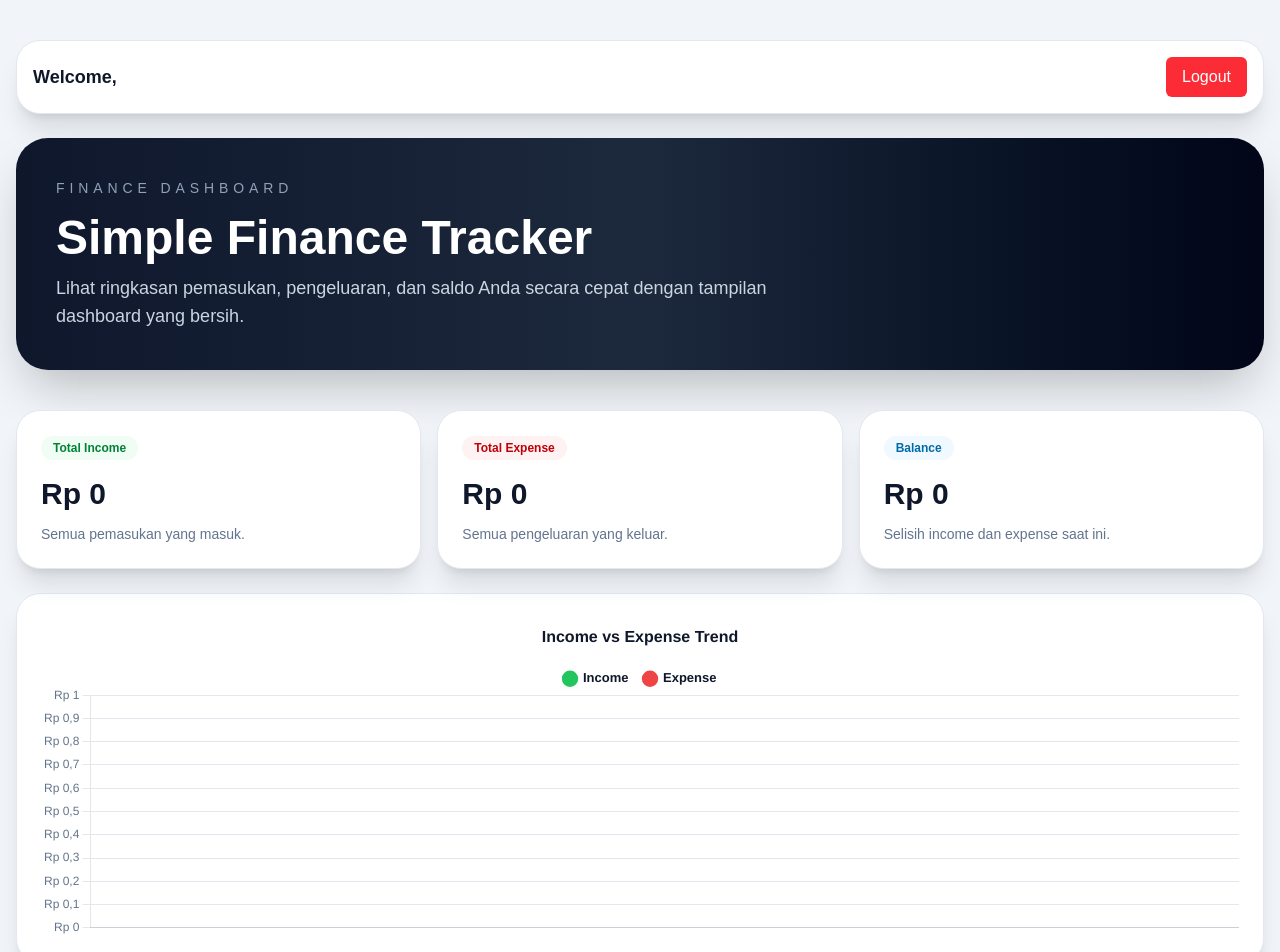
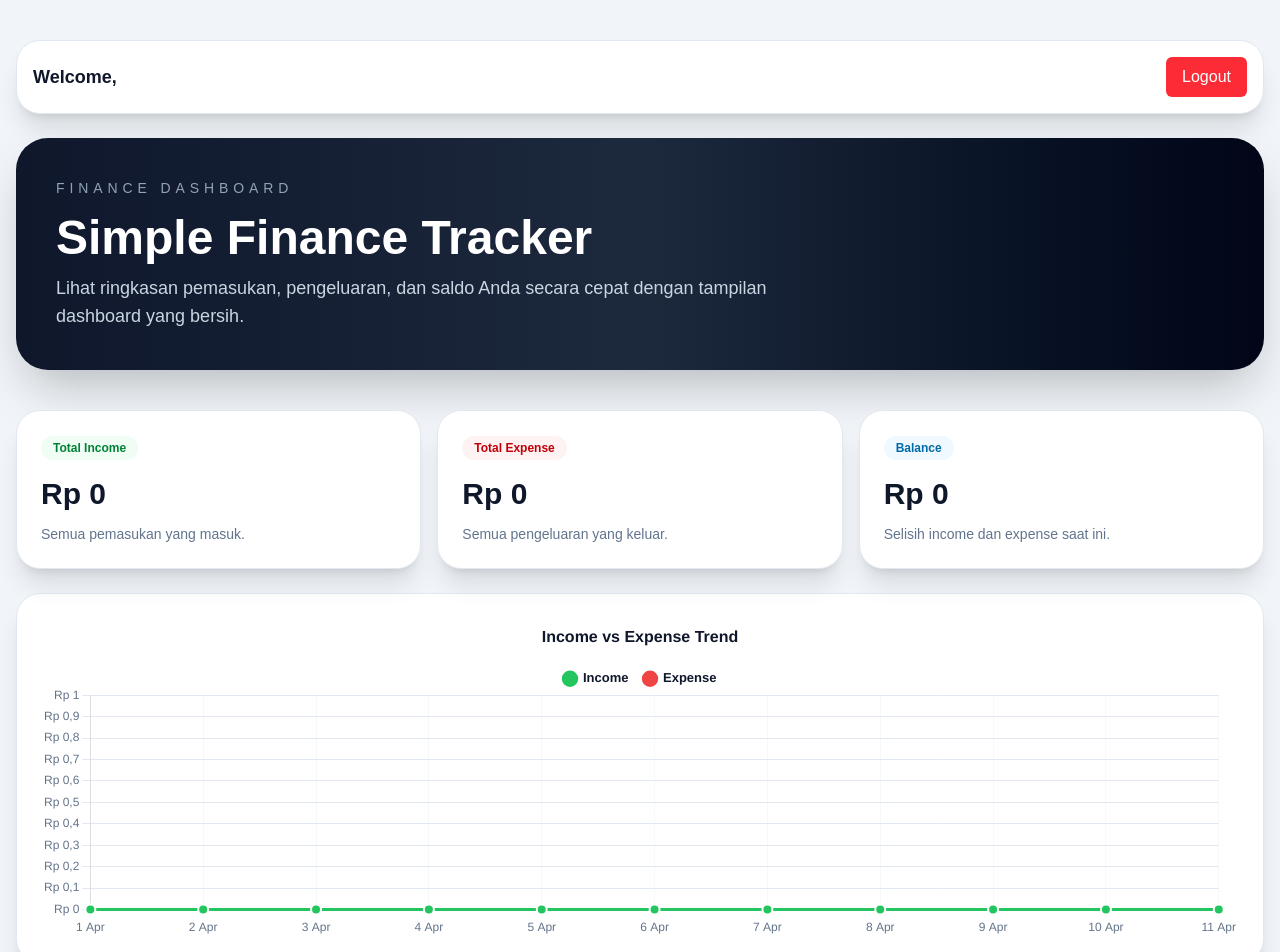
Before and after one commit to Latifcanon047/Tugas-vibe-code, a Next.js app: page /dashboard in a window 1280 px wide. Shown: the top 952 px of the page. Built offline with nearby package versions, Linux system fonts and the light colour scheme; no server answers.

Commit message:
perbaikan login

```diff
--- a/src/components/TransactionChart.tsx
+++ b/src/components/TransactionChart.tsx
@@ -53,8 +53,7 @@ export default function TransactionChart({
       date.getMonth() === currentMonth &&
       date.getFullYear() === currentYear
     ) {
-      const dateKey = date.toISOString().split("T")[0]; // YYYY-MM-DD
-
+      const dateKey = `${date.getFullYear()}-${String(date.getMonth() + 1).padStart(2, "0")}-${String(date.getDate()).padStart(2, "0")}`;
       if (!dailyData[dateKey]) {
         dailyData[dateKey] = { income: 0, expense: 0 };
       }
@@ -67,15 +66,39 @@ export default function TransactionChart({
     }
   });
 
-  // Sort dates and prepare chart data
-  const sortedDates = Object.keys(dailyData).sort();
-  const labels = sortedDates.map((date) => {
-    const d = new Date(date);
+  // Generate all dates from 1st to today in current month
+  const allDates: string[] = [];
+  const firstDay = new Date(currentYear, currentMonth, 1);
+  const today = new Date(currentYear, currentMonth, now.getDate());
+
+  for (let d = new Date(firstDay); d <= today; d.setDate(d.getDate() + 1)) {
+    const dateKey = `${d.getFullYear()}-${String(d.getMonth() + 1).padStart(2, "0")}-${String(d.getDate()).padStart(2, "0")}`;
+    allDates.push(dateKey);
+  }
+
+  // Create cumulative data
+  let cumulativeIncome = 0;
+  let cumulativeExpense = 0;
+  const cumulativeIncomeData: number[] = [];
+  const cumulativeExpenseData: number[] = [];
+
+  allDates.forEach((dateKey) => {
+    if (dailyData[dateKey]) {
+      cumulativeIncome += dailyData[dateKey].income;
+      cumulativeExpense += dailyData[dateKey].expense;
+    }
+    cumulativeIncomeData.push(cumulativeIncome);
+    cumulativeExpenseData.push(cumulativeExpense);
+  });
+
+  // Create labels
+  const labels = allDates.map((dateKey) => {
+    const d = new Date(dateKey);
     return d.toLocaleDateString("id-ID", { month: "short", day: "numeric" });
   });
 
-  const incomeData = sortedDates.map((date) => dailyData[date].income);
-  const expenseData = sortedDates.map((date) => dailyData[date].expense);
+  const incomeData = cumulativeIncomeData;
+  const expenseData = cumulativeExpenseData;
 
   const data: ChartData<"line"> = {
     labels,
```
